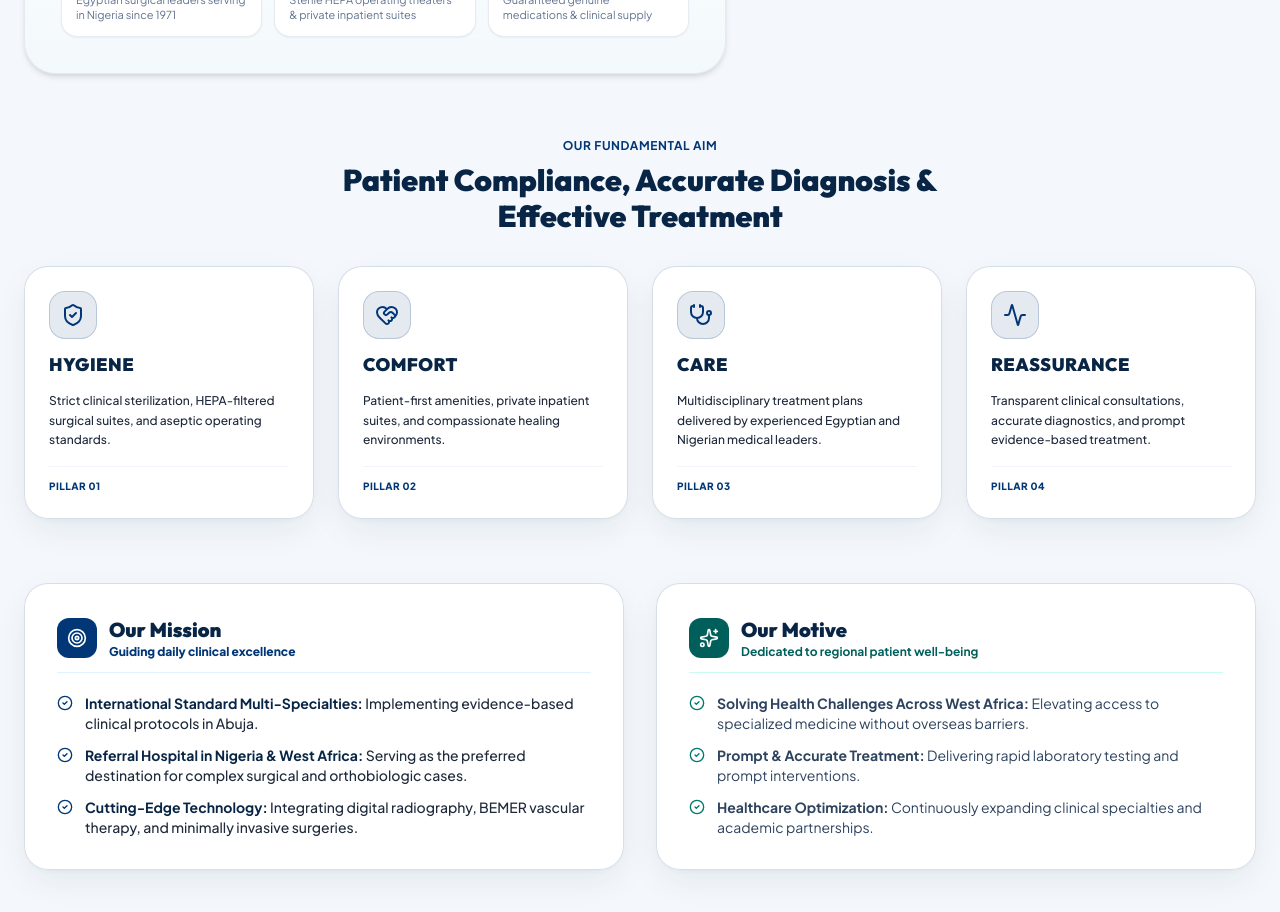
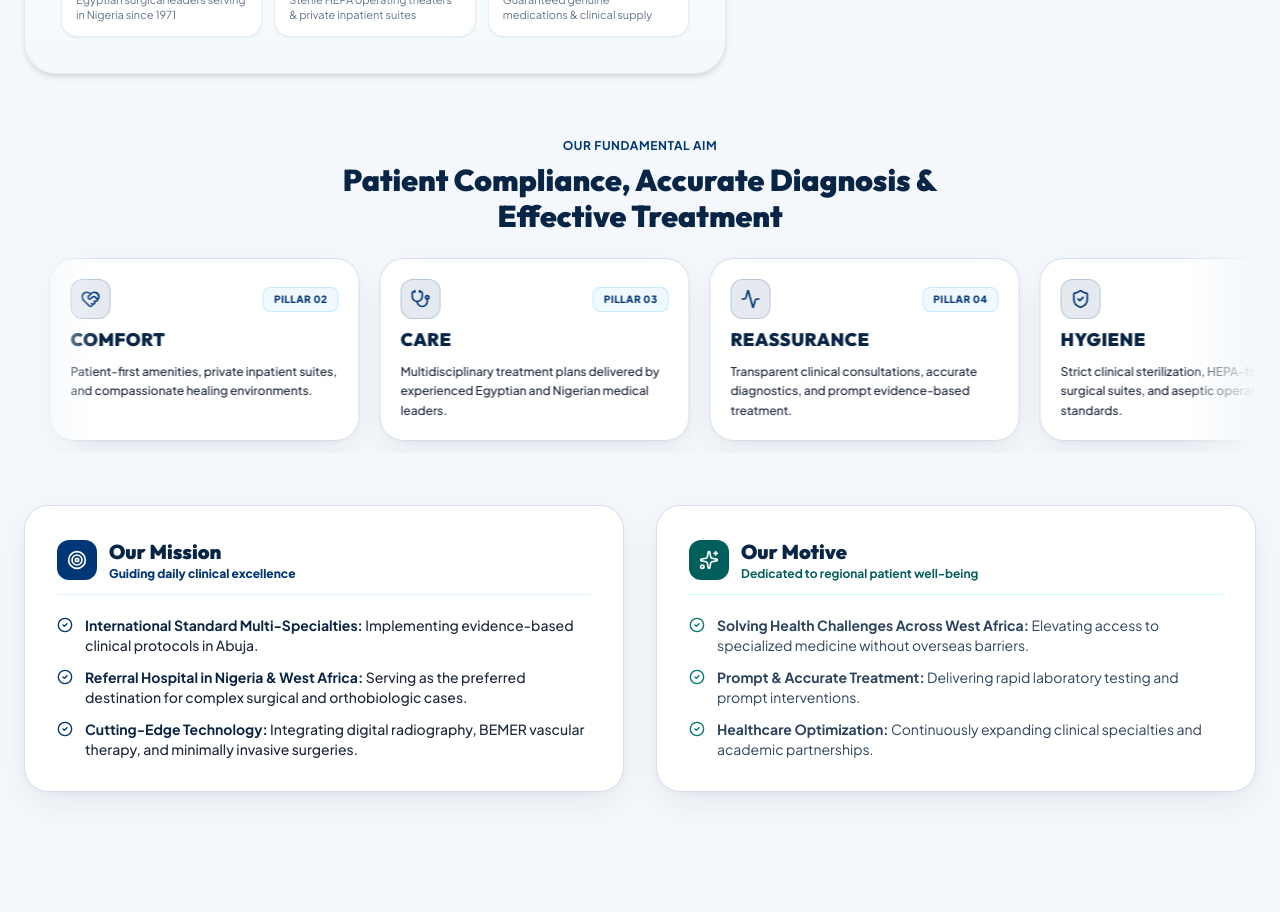
Before and after one commit to AhmedAbdoRH/Egyptian-hospital, a React (Vite) app: page / in a window 1280 px wide. Shown: the part 2780-3692 px from the top of the page. Built offline with nearby package versions, Linux system fonts and the light colour scheme.

Commit message:
feat(AboutUs): add infinite horizontal scroller
Implement FundamentalAimScroller component for smooth, interactive continuous marquee display of hospital pillars.

```diff
--- a/src/components/AboutUs.tsx
+++ b/src/components/AboutUs.tsx
@@ -1,4 +1,4 @@
-import React from 'react';
+import React, { useEffect, useRef } from 'react';
 import {
   History,
   Target,
@@ -22,6 +22,253 @@ import { Reveal } from './ScrollReveal';
 interface AboutUsProps {
   onOpenWhatsAppBooking: () => void;
 }
+
+const normalizeLoopOffset = (val: number, width: number): number => {
+  if (width <= 0) return 0;
+  return ((((val + width) % width) + width) % width) - width;
+};
+
+const renderPillarIcon = (title: string) => {
+  switch (title) {
+    case 'HYGIENE':
+      return <ShieldCheck className="w-5 h-5" />;
+    case 'COMFORT':
+      return <HeartHandshake className="w-5 h-5" />;
+    case 'CARE':
+      return <Stethoscope className="w-5 h-5" />;
+    case 'REASSURANCE':
+    default:
+      return <Activity className="w-5 h-5" />;
+  }
+};
+
+const FundamentalAimScroller: React.FC = () => {
+  const trackRef = useRef<HTMLDivElement | null>(null);
+  const firstGroupRef = useRef<HTMLDivElement | null>(null);
+  const offsetRef = useRef<number>(0);
+  const groupWidthRef = useRef<number>(0);
+  const initializedRef = useRef<boolean>(false);
+  const isHoveredRef = useRef<boolean>(false);
+  const isPointerDownRef = useRef<boolean>(false);
+  const isDraggingRef = useRef<boolean>(false);
+  const activePointerIdRef = useRef<number | null>(null);
+  const dragStartXRef = useRef<number>(0);
+  const dragStartOffsetRef = useRef<number>(0);
+  const resumeAtRef = useRef<number>(0);
+
+  useEffect(() => {
+    if (typeof window === 'undefined') return;
+
+    const reducedMotionQuery = window.matchMedia('(prefers-reduced-motion: reduce)');
+    let reducedMotion = reducedMotionQuery.matches;
+    const handleReducedMotionChange = (e: MediaQueryListEvent) => {
+      reducedMotion = e.matches;
+    };
+    reducedMotionQuery.addEventListener('change', handleReducedMotionChange);
+
+    const applyTransform = () => {
+      if (trackRef.current) {
+        trackRef.current.style.transform = `translate3d(${offsetRef.current}px, 0, 0)`;
+      }
+    };
+
+    const measureGroup = () => {
+      const groupEl = firstGroupRef.current;
+      if (!groupEl) return;
+      const width = groupEl.getBoundingClientRect().width;
+      if (width <= 0) return;
+
+      groupWidthRef.current = width;
+      if (!initializedRef.current) {
+        offsetRef.current = -width;
+        initializedRef.current = true;
+      } else {
+        offsetRef.current = normalizeLoopOffset(offsetRef.current, width);
+      }
+      applyTransform();
+    };
+
+    measureGroup();
+
+    let resizeObserver: ResizeObserver | null = null;
+    if ('ResizeObserver' in window && firstGroupRef.current) {
+      resizeObserver = new ResizeObserver(() => {
+        measureGroup();
+      });
+      resizeObserver.observe(firstGroupRef.current);
+    } else {
+      window.addEventListener('resize', measureGroup);
+    }
+
+    let rafId = 0;
+    let lastTime = performance.now();
+    const SPEED_PX_PER_SEC = 44; // Negative X -> smooth glide from Right to Left
+
+    const tick = (now: number) => {
+      const dt = Math.min((now - lastTime) / 1000, 0.05);
+      lastTime = now;
+
+      const width = groupWidthRef.current;
+      if (
+        width > 0 &&
+        !reducedMotion &&
+        !isHoveredRef.current &&
+        !isPointerDownRef.current &&
+        now >= resumeAtRef.current
+      ) {
+        offsetRef.current = normalizeLoopOffset(
+          offsetRef.current - SPEED_PX_PER_SEC * dt,
+          width
+        );
+        applyTransform();
+      }
+
+      rafId = requestAnimationFrame(tick);
+    };
+
+    rafId = requestAnimationFrame(tick);
+
+    return () => {
+      cancelAnimationFrame(rafId);
+      reducedMotionQuery.removeEventListener('change', handleReducedMotionChange);
+      if (resizeObserver) {
+        resizeObserver.disconnect();
+      } else {
+        window.removeEventListener('resize', measureGroup);
+      }
+    };
+  }, []);
+
+  const handlePointerEnter = (e: React.PointerEvent<HTMLDivElement>) => {
+    if (e.pointerType === 'mouse') {
+      isHoveredRef.current = true;
+    }
+  };
+
+  const handlePointerLeave = (e: React.PointerEvent<HTMLDivElement>) => {
+    if (e.pointerType === 'mouse') {
+      isHoveredRef.current = false;
+    }
+  };
+
+  const handlePointerDown = (e: React.PointerEvent<HTMLDivElement>) => {
+    if (e.pointerType === 'mouse' && e.button !== 0) return;
+    isPointerDownRef.current = true;
+    isDraggingRef.current = false;
+    activePointerIdRef.current = e.pointerId;
+    dragStartXRef.current = e.clientX;
+    dragStartOffsetRef.current = offsetRef.current;
+  };
+
+  const handlePointerMove = (e: React.PointerEvent<HTMLDivElement>) => {
+    if (!isPointerDownRef.current || e.pointerId !== activePointerIdRef.current) return;
+
+    const dx = e.clientX - dragStartXRef.current;
+    if (!isDraggingRef.current && Math.abs(dx) > 5) {
+      isDraggingRef.current = true;
+      try {
+        e.currentTarget.setPointerCapture(e.pointerId);
+      } catch {
+        // Ignore capture errors on unsupported devices
+      }
+    }
+
+    if (isDraggingRef.current && groupWidthRef.current > 0) {
+      offsetRef.current = normalizeLoopOffset(
+        dragStartOffsetRef.current + dx,
+        groupWidthRef.current
+      );
+      if (trackRef.current) {
+        trackRef.current.style.transform = `translate3d(${offsetRef.current}px, 0, 0)`;
+      }
+    }
+  };
+
+  const endPointerInteraction = (e: React.PointerEvent<HTMLDivElement>) => {
+    if (e.pointerId !== activePointerIdRef.current) return;
+    if (isDraggingRef.current) {
+      resumeAtRef.current = performance.now() + 450;
+      try {
+        if (e.currentTarget.hasPointerCapture(e.pointerId)) {
+          e.currentTarget.releasePointerCapture(e.pointerId);
+        }
+      } catch {
+        // Ignore release errors
+      }
+    }
+    isPointerDownRef.current = false;
+    isDraggingRef.current = false;
+    activePointerIdRef.current = null;
+  };
+
+  const handleWheel = (e: React.WheelEvent<HTMLDivElement>) => {
+    if (Math.abs(e.deltaX) > Math.abs(e.deltaY) && Math.abs(e.deltaX) > 1 && groupWidthRef.current > 0) {
+      offsetRef.current = normalizeLoopOffset(
+        offsetRef.current - e.deltaX,
+        groupWidthRef.current
+      );
+      resumeAtRef.current = performance.now() + 600;
+      if (trackRef.current) {
+        trackRef.current.style.transform = `translate3d(${offsetRef.current}px, 0, 0)`;
+      }
+    }
+  };
+
+  return (
+    <div
+      dir="ltr"
+      onPointerEnter={handlePointerEnter}
+      onPointerLeave={handlePointerLeave}
+      onPointerDown={handlePointerDown}
+      onPointerMove={handlePointerMove}
+      onPointerUp={endPointerInteraction}
+      onPointerCancel={endPointerInteraction}
+      onWheel={handleWheel}
+      className="relative overflow-hidden py-3 -my-3 touch-pan-y select-none cursor-grab active:cursor-grabbing [mask-image:linear-gradient(to_right,transparent,black_4%,black_96%,transparent)] sm:[mask-image:linear-gradient(to_right,transparent,black_6%,black_94%,transparent)]"
+      aria-label="Our Fundamental Aim Pillars"
+    >
+      <div
+        ref={trackRef}
+        className="flex flex-nowrap items-stretch w-max will-change-transform"
+      >
+        {[0, 1, 2].map((groupIndex) => (
+          <div
+            key={groupIndex}
+            ref={groupIndex === 0 ? firstGroupRef : undefined}
+            aria-hidden={groupIndex > 0}
+            className="flex flex-nowrap items-stretch shrink-0 gap-4 sm:gap-5 pr-4 sm:pr-5"
+          >
+            {PILLARS_OF_CARE.map((pillar, idx) => (
+              <div
+                key={`${groupIndex}-${pillar.title}`}
+                className="w-[260px] sm:w-[295px] md:w-[310px] shrink-0 glass-panel glass-panel-hover p-5 rounded-2xl sm:rounded-3xl border border-slate-200 bg-white flex flex-col justify-between gap-2.5 shadow-sm"
+              >
+                <div className="space-y-2.5">
+                  <div className="flex items-center justify-between gap-3">
+                    <div className="w-10 h-10 rounded-xl bg-[#013777]/10 border border-[#013777]/20 text-[#013777] flex items-center justify-center shrink-0">
+                      {renderPillarIcon(pillar.title)}
+                    </div>
+                    <span className="px-2.5 py-1 rounded-lg bg-sky-50 border border-sky-200/80 text-[10px] font-black text-[#013777] tracking-wider">
+                      PILLAR 0{idx + 1}
+                    </span>
+                  </div>
+
+                  <h4 className="text-base sm:text-lg font-black text-[#092545] tracking-wide leading-tight">
+                    {pillar.title}
+                  </h4>
+
+                  <p className="text-xs text-[#1e293b] font-medium leading-relaxed">
+                    {pillar.description}
+                  </p>
+                </div>
+              </div>
+            ))}
+          </div>
+        ))}
+      </div>
+    </div>
+  );
+};
 
 export const AboutUs: React.FC<AboutUsProps> = ({ onOpenWhatsAppBooking }) => {
   return (
@@ -260,8 +507,8 @@ export const AboutUs: React.FC<AboutUsProps> = ({ onOpenWhatsAppBooking }) => {
           </div>
         </div>
 
-        {/* The 4 Core Pillars of Aim */}
-        <div className="space-y-8">
+        {/* The 4 Core Pillars of Aim - Single-Row Left-to-Right Horizontal Scroller */}
+        <div className="space-y-5 sm:space-y-6">
           <Reveal variant="up">
             <div className="text-center max-w-2xl mx-auto space-y-2">
               <div className="text-xs font-bold text-[#013777] uppercase tracking-wider">
@@ -273,34 +520,9 @@ export const AboutUs: React.FC<AboutUsProps> = ({ onOpenWhatsAppBooking }) => {
             </div>
           </Reveal>
 
-          <div className="grid grid-cols-1 sm:grid-cols-2 lg:grid-cols-4 gap-6">
-            {PILLARS_OF_CARE.map((pillar, idx) => (
-              <Reveal key={idx} variant="up" delay={idx * 90} className="h-full">
-                <div className="h-full glass-panel glass-panel-hover p-6 rounded-3xl border border-slate-200 bg-white flex flex-col justify-between space-y-4 shadow-sm">
-                  <div className="space-y-3">
-                    <div className="w-12 h-12 rounded-2xl bg-[#013777]/10 border border-[#013777]/20 text-[#013777] flex items-center justify-center">
-                      {pillar.title === 'HYGIENE' && <ShieldCheck className="w-6 h-6" />}
-                      {pillar.title === 'COMFORT' && <HeartHandshake className="w-6 h-6" />}
-                      {pillar.title === 'CARE' && <Stethoscope className="w-6 h-6" />}
-                      {pillar.title === 'REASSURANCE' && <Activity className="w-6 h-6" />}
-                    </div>
-
-                    <h4 className="text-lg font-black text-[#092545] tracking-wide">
-                      {pillar.title}
-                    </h4>
-
-                    <p className="text-xs text-[#1e293b] font-medium leading-relaxed">
-                      {pillar.description}
-                    </p>
-                  </div>
-
-                  <div className="pt-3 border-t border-slate-100 text-[10px] font-black text-[#013777] tracking-wider">
-                    PILLAR 0{idx + 1}
-                  </div>
-                </div>
-              </Reveal>
-            ))}
-          </div>
+          <Reveal variant="fade" delay={80}>
+            <FundamentalAimScroller />
+          </Reveal>
         </div>
 
         {/* Mission & Motive Comparison Block */}
```
